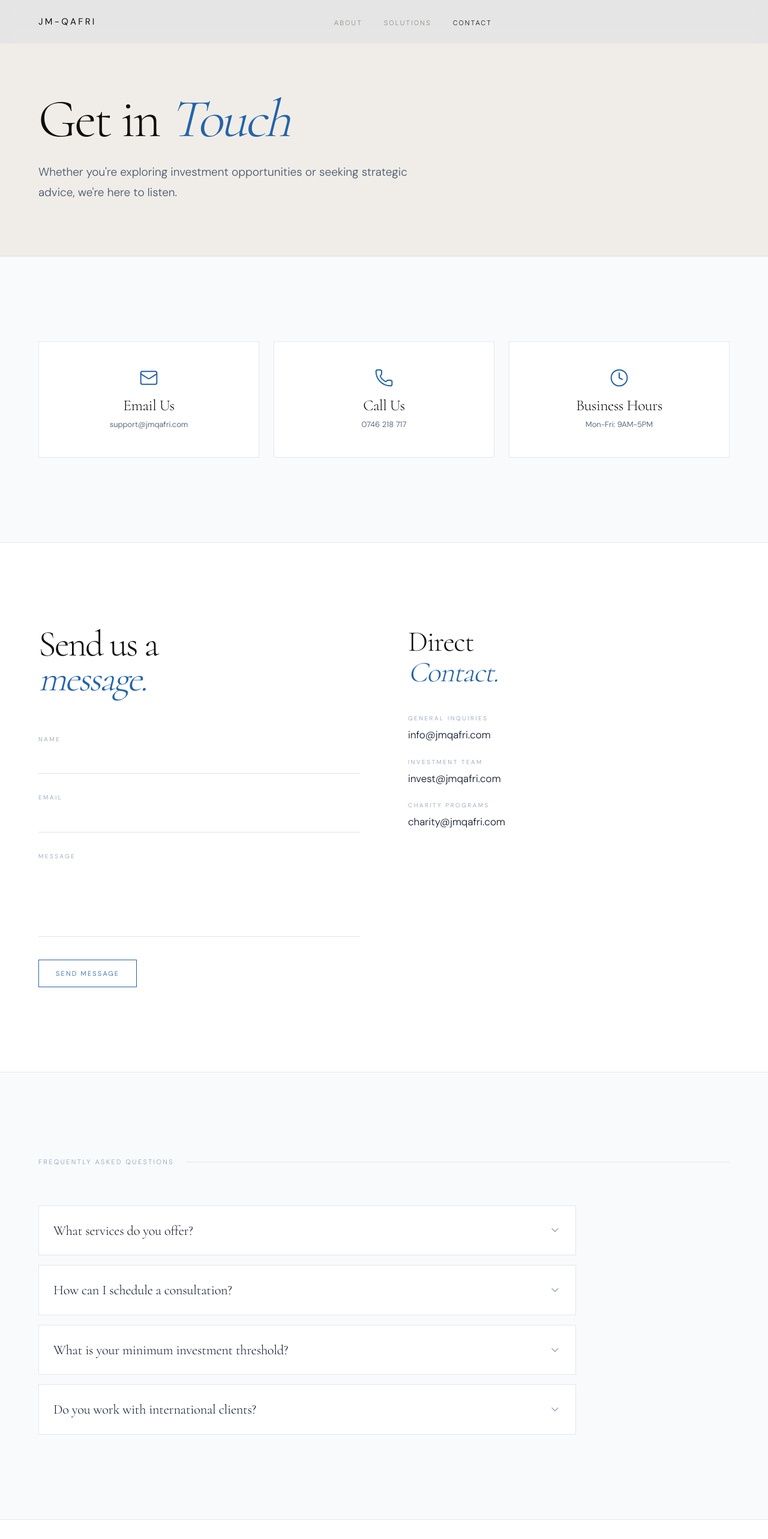
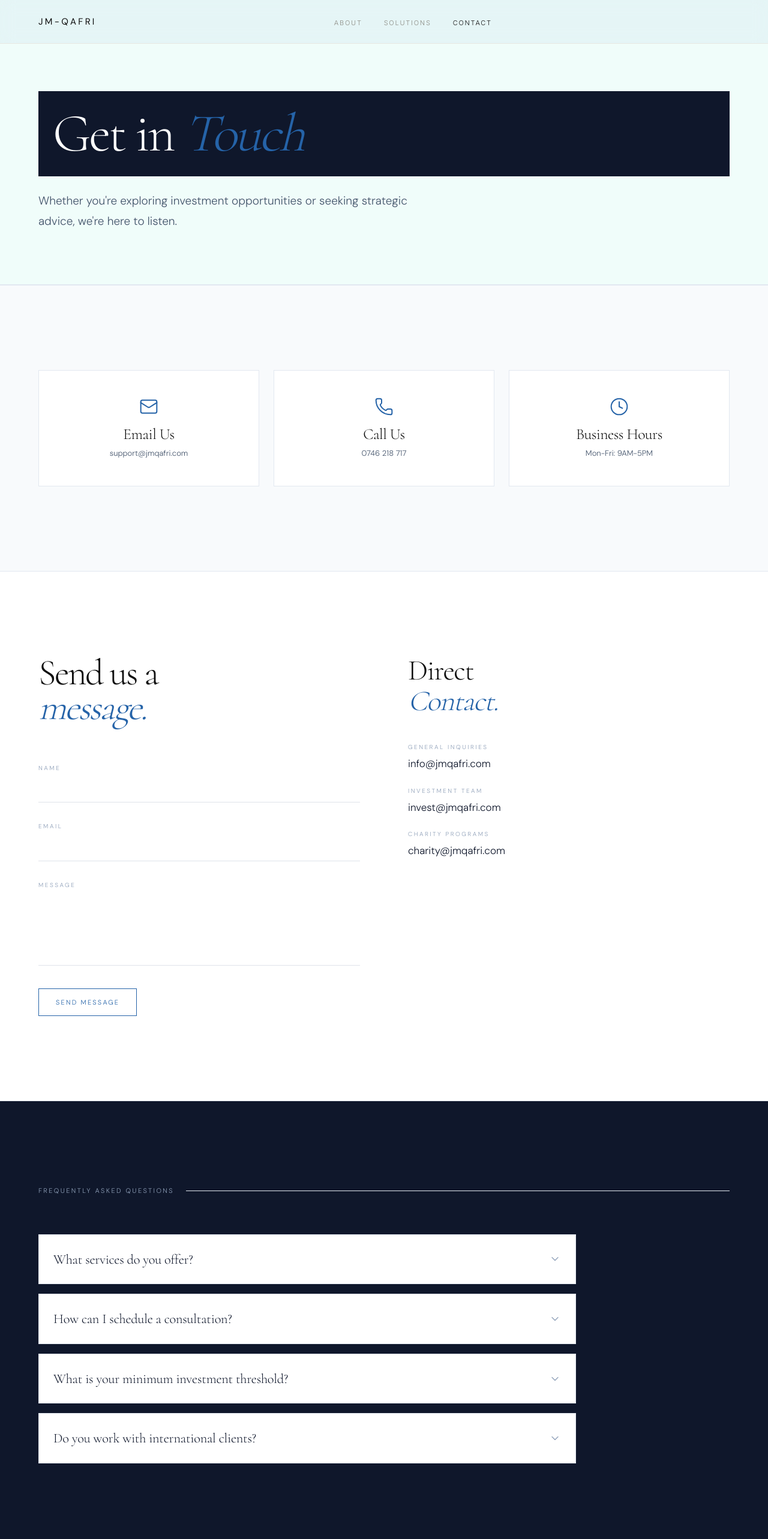
Before and after one commit to Okware-L/jm, a Next.js app: page /contact in a window 1280 px wide. Shown: the top 2566 px of the page at 60% size. Built offline with nearby package versions, Linux system fonts and the light colour scheme; what thirdweb would draw is missing.

Commit message:
contact page cleanup

```diff
--- a/src/app/contact/page.tsx
+++ b/src/app/contact/page.tsx
@@ -88,8 +88,8 @@ export default function ContactPage() {
   return (
     <div className="min-h-screen" ref={sectionRef}>
       {/* Compact Hero */}
-      <section className="px-6 md:px-[var(--pad-x)] pt-[calc(clamp(64px,8vh,72px)+clamp(48px,7vw,88px))] pb-[clamp(48px,7vw,88px)] border-b border-slate-200">
-        <h1 className="contact-hero-title font-serif text-[clamp(2.8rem,7vw,6rem)] font-light tracking-[-0.04em] leading-[1.05] mb-6">
+      <section className="px-6 bg-teal-50 md:px-[var(--pad-x)] pt-[calc(clamp(64px,8vh,72px)+clamp(48px,7vw,88px))] pb-[clamp(48px,7vw,88px)] border-b border-slate-200">
+        <h1 className="contact-hero-title p-6 bg-slate-900 text-white font-serif text-[clamp(2.8rem,7vw,6rem)] font-light tracking-[-0.04em] leading-[1.05] mb-6">
           Get in <em className="italic" style={{ color: "var(--accent)" }}>Touch</em>
         </h1>
         <p className="contact-hero-desc font-sans text-[clamp(15px,1.6vw,19px)] font-light leading-[1.8] text-slate-600 max-w-2xl">
@@ -267,7 +267,7 @@ export default function ContactPage() {
       </section>
 
       {/* FAQ Section */}
-      <section className="border-t border-slate-200 px-6 md:px-[var(--pad-x)] py-[var(--section-y)] bg-slate-50">
+      <section className="border-t bg-slate-900 border-slate-200 px-6 md:px-[var(--pad-x)] py-[var(--section-y)] bg-slate-50">
         <p className="flex items-center gap-5 font-sans text-[11px] font-light tracking-[0.22em] uppercase text-slate-400 mb-[var(--gap-lg)]">
           Frequently Asked Questions
           <span className="flex-1 h-px bg-slate-200" />
```
